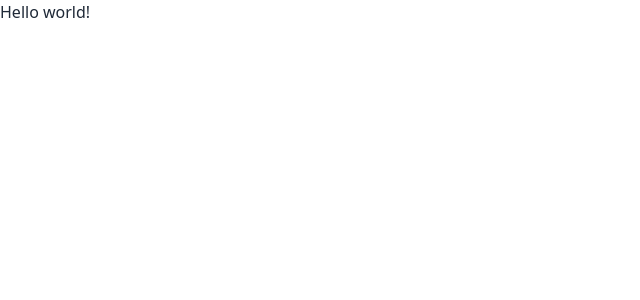
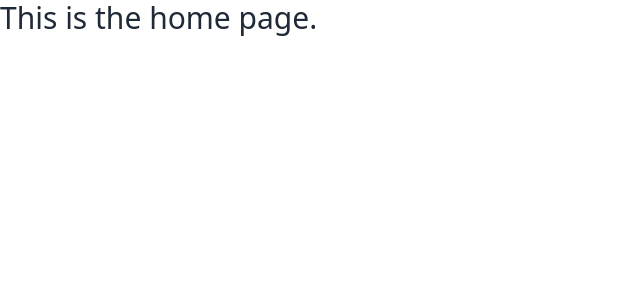
Before and after one commit to shafayat666/react-realestate-homestead, a React (Vite) app: page / in a window 1280 px wide. Shown: the top 300 px of the page, without its empty margins (0-640 px from the left). Built offline with nearby package versions, Linux system fonts and the light colour scheme.

Commit message:
update project structure

```diff
--- /dev/null
+++ b/src/layouts/RootLayout.jsx
@@ -0,0 +1,11 @@
+import { Outlet } from "react-router-dom";
+
+const RootLayout = () => {
+  return (
+    <div>
+      <Outlet></Outlet>
+    </div>
+  );
+};
+
+export default RootLayout;
--- /dev/null
+++ b/src/pages/Home/Home.jsx
@@ -0,0 +1,9 @@
+const Home = () => {
+  return (
+    <div>
+      <h1 className="text-3xl">This is the home page.</h1>
+    </div>
+  );
+};
+
+export default Home;
```
Also changed, not shown: src/main.jsx (+3 -12 lines), src/routes/Route.jsx (added, +18 -0 lines).
